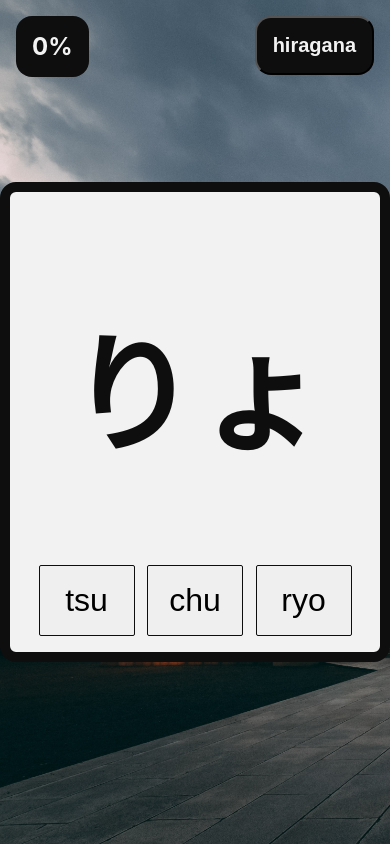
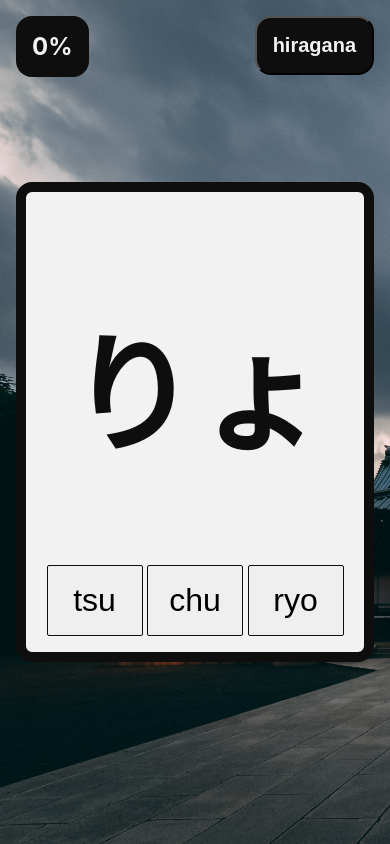
Before and after one commit to johansaldes/hiragana, a React (Create React App) app: page / in a window 390 px wide. Built offline with nearby package versions, Linux system fonts and the light colour scheme.

Commit message:
fix: fixed width of card on mobile

```diff
--- a/src/App.css
+++ b/src/App.css
@@ -131,7 +131,7 @@ html, body {
 @media only screen and (max-width : 480px) {
   .Card {
     padding: 1rem;
-    width: 100%;
+    width: calc(100% - 2rem);
   }
   .Hiragana {
     font-size: 8rem;
```
